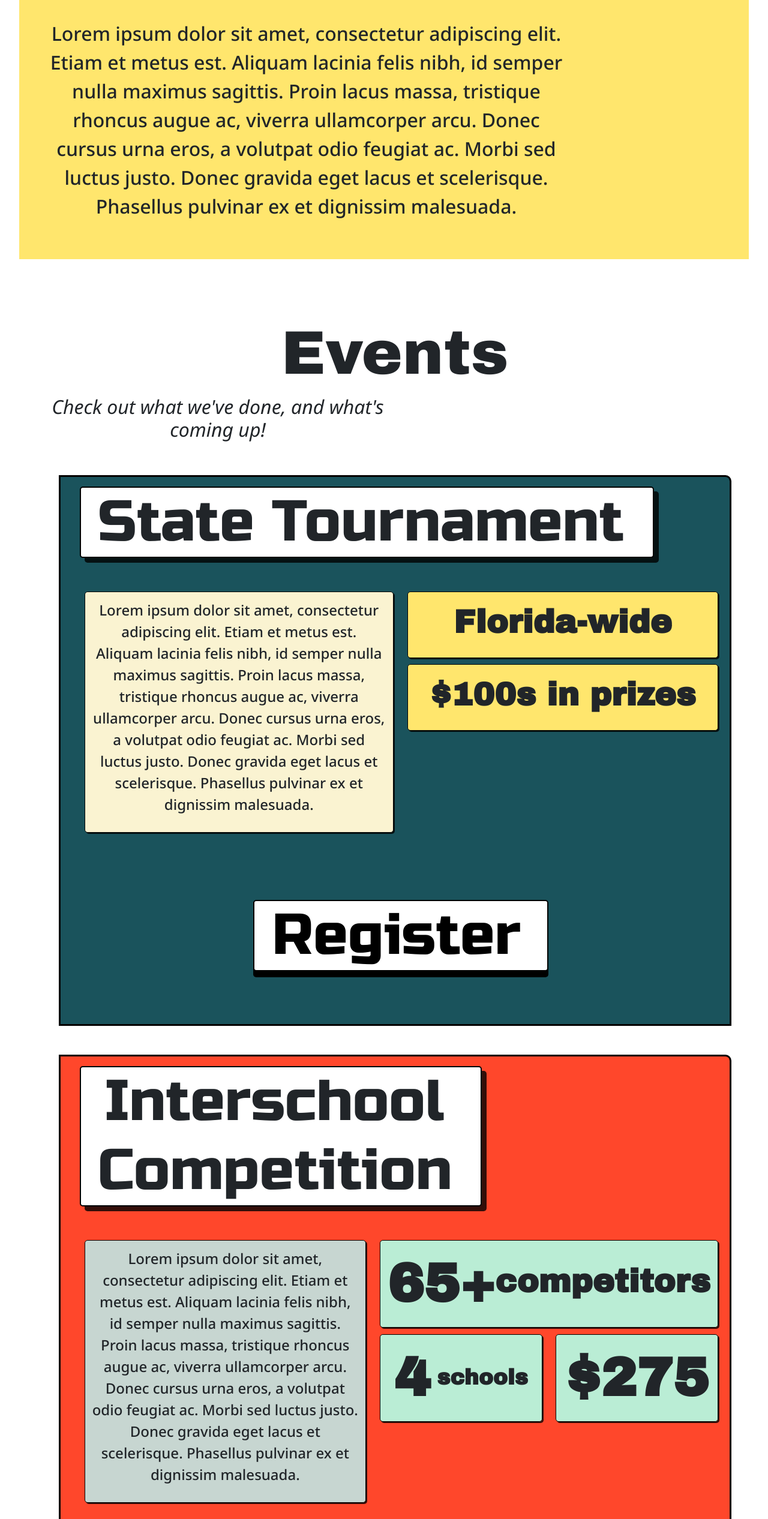
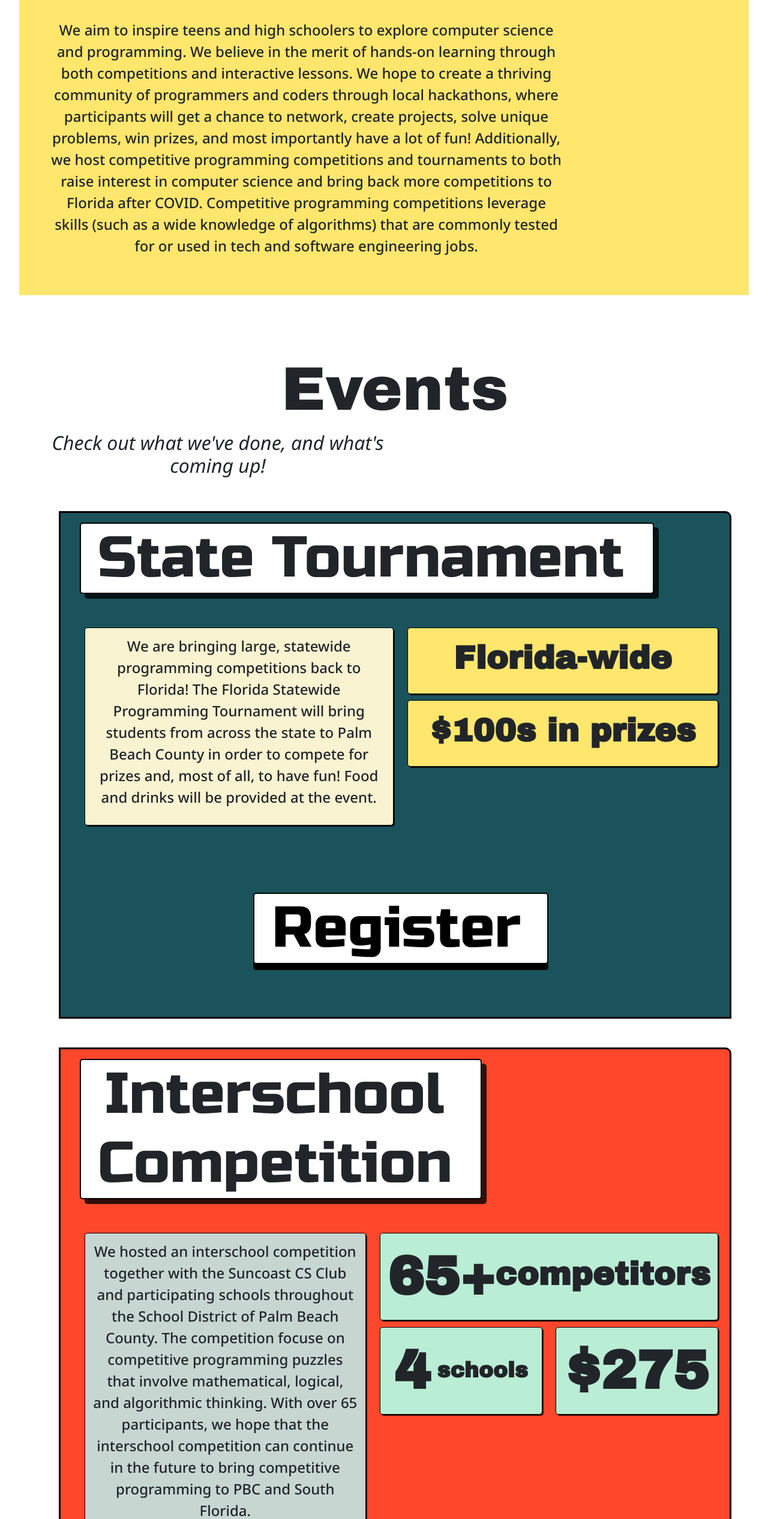
Before and after one commit to hydrol0x/sfp-website, a React (Vite) app: page / in a window 1280 px wide. Shown: the part 1188-3720 px from the top of the page at 60% size. Built offline with nearby package versions, Linux system fonts and the light colour scheme; a web font is replaced by a local one.

Commit message:
some copy

```diff
--- a/src/pages/Home.jsx
+++ b/src/pages/Home.jsx
@@ -49,12 +49,18 @@ const Home = () => {
         </Row>
         <Row className="home mission-paragraph">
           <p>
-            Lorem ipsum dolor sit amet, consectetur adipiscing elit. Etiam et
-            metus est. Aliquam lacinia felis nibh, id semper nulla maximus
-            sagittis. Proin lacus massa, tristique rhoncus augue ac, viverra
-            ullamcorper arcu. Donec cursus urna eros, a volutpat odio feugiat
-            ac. Morbi sed luctus justo. Donec gravida eget lacus et scelerisque.
-            Phasellus pulvinar ex et dignissim malesuada.
+            We aim to inspire teens and high schoolers to explore computer
+            science and programming. We believe in the merit of hands-on
+            learning through both competitions and interactive lessons. We hope
+            to create a thriving community of programmers and coders through
+            local hackathons, where participants will get a chance to network,
+            create projects, solve unique problems, win prizes, and most
+            importantly have a lot of fun! Additionally, we host competitive
+            programming competitions and tournaments to both raise interest in
+            computer science and bring back more competitions to Florida after
+            COVID. Competitive programming competitions leverage skills (such as
+            a wide knowledge of algorithms) that are commonly tested for or used
+            in tech and software engineering jobs.
           </p>
         </Row>
       </Container>
@@ -82,13 +88,11 @@ const Home = () => {
             <Row className="event-content event">
               <Col as="div" className="event" id="statewide-para">
                 <p>
-                  Lorem ipsum dolor sit amet, consectetur adipiscing elit. Etiam
-                  et metus est. Aliquam lacinia felis nibh, id semper nulla
-                  maximus sagittis. Proin lacus massa, tristique rhoncus augue
-                  ac, viverra ullamcorper arcu. Donec cursus urna eros, a
-                  volutpat odio feugiat ac. Morbi sed luctus justo. Donec
-                  gravida eget lacus et scelerisque. Phasellus pulvinar ex et
-                  dignissim malesuada.
+                  We are bringing large, statewide programming competitions back
+                  to Florida! The Florida Statewide Programming Tournament will
+                  bring students from across the state to Palm Beach County in
+                  order to compete for prizes and, most of all, to have fun!
+                  Food and drinks will be provided at the event.
                 </p>
               </Col>
               <Col className="event-stats">
@@ -131,13 +135,14 @@ const Home = () => {
             <Row className="event-content event">
               <Col as="div" className="event" id="event-para">
                 <p>
-                  Lorem ipsum dolor sit amet, consectetur adipiscing elit. Etiam
-                  et metus est. Aliquam lacinia felis nibh, id semper nulla
-                  maximus sagittis. Proin lacus massa, tristique rhoncus augue
-                  ac, viverra ullamcorper arcu. Donec cursus urna eros, a
-                  volutpat odio feugiat ac. Morbi sed luctus justo. Donec
-                  gravida eget lacus et scelerisque. Phasellus pulvinar ex et
-                  dignissim malesuada.
+                  We hosted an interschool competition together with the
+                  Suncoast CS Club and participating schools throughout the
+                  School District of Palm Beach County. The competition focuse
+                  on competitive programming puzzles that involve mathematical,
+                  logical, and algorithmic thinking. With over 65 participants,
+                  we hope that the interschool competition can continue in the
+                  future to bring competitive programming to PBC and South
+                  Florida.
                 </p>
               </Col>
               <Col className="event-stats">
@@ -209,9 +214,10 @@ const Home = () => {
                   <em>Vice-President & Co-founder</em>
                 </h5>
               </h1>
-              Lorem ipsum dolor sit amet, consectetur adipiscing elit. Etiam et
-              metus est. Aliquam lacinia felis nibh, id semper nulla maximus
-              sagittis.
+              Hi! I'm a student at Suncoast Highschool and I am currently
+              focusing on scientific programming and web dev. I also enjoy
+              participating in hackathons, which got me to help start the SFP.
+              In my free time I like to draw and play guitar.
             </p>
           </Col>
         </Row>
--- a/src/pages/home.css
+++ b/src/pages/home.css
@@ -27,7 +27,7 @@
 }
 
 .home > p {
-  font-size: xx-large;
+  font-size: x-large;
   width: 75%;
   font-family: "Noto Sans", sans-serif;
 }
```
